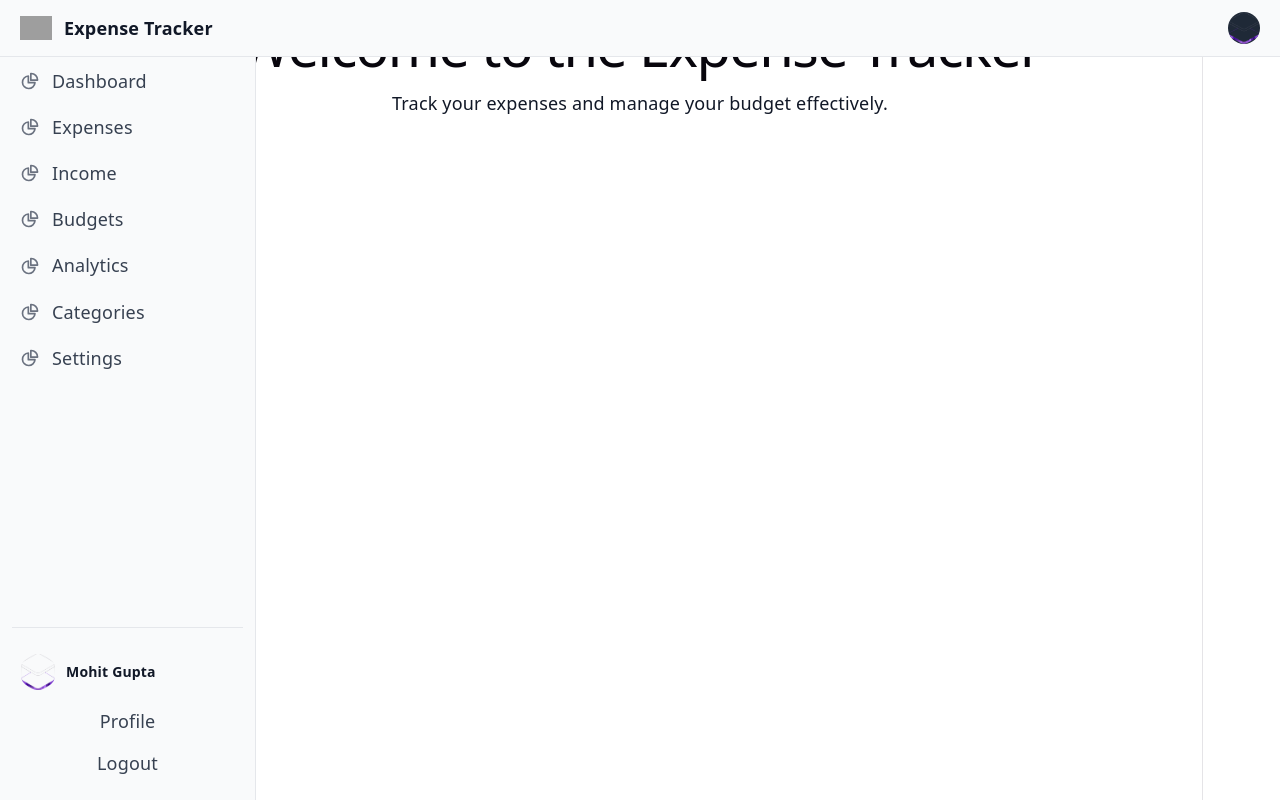
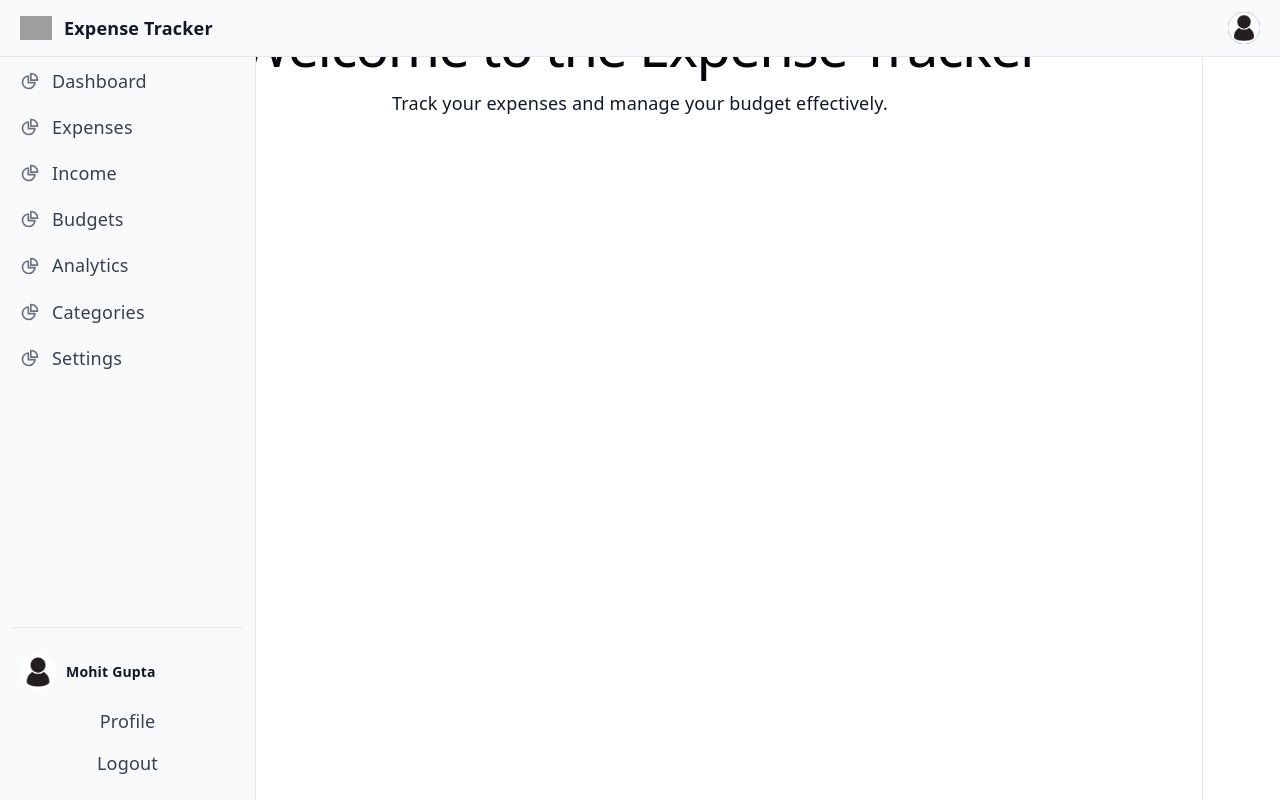
Before and after one commit to MOHITGUPTA6510/expense-tracker-web-app, a React (Vite) app in the folder expense-tracker/: page / in a window 1280 px wide. Built offline with nearby package versions, Linux system fonts and the light colour scheme; grey boxes are pictures that could not be loaded.

Commit message:
add the user image

```diff
--- a/expense-tracker/src/components/Sidebar/Sidebar.jsx
+++ b/expense-tracker/src/components/Sidebar/Sidebar.jsx
@@ -1,5 +1,5 @@
 import "./Sidebar.css";
-import hero from "../../assets/hero.png";
+import profileIcon from "../../assets/profileIcon.jpg";
 import { useState } from "react";
 
 export function Sidebar() {
@@ -26,7 +26,7 @@ export function Sidebar() {
           <div className="user-menu">
             <button type="button" className="user-menu__avatar-btn" aria-expanded="false" data-dropdown-toggle="dropdown-user" onClick={() => setIsSidebarOpen(!isSidebarOpen)}>
               <span className="sr-only">Open user menu</span>
-               <img className="user-menu__avatar" src={hero} alt="user photo" />
+               <img className="user-menu__avatar" src={profileIcon} alt="user photo" />
             </button>
               {isSidebarOpen && (
                 <div className="user-menu__dropdown">
@@ -127,7 +127,7 @@ export function Sidebar() {
       <div className="sidebar__bottom">
         <div className="sidebar__profile">
           <img
-            src={hero}
+            src={profileIcon}
             alt="Mohit Gupta"
             className="sidebar__profile-img"
           />
```
Also changed, not shown: expense-tracker/src/assets/profileIcon.jpg (added).
